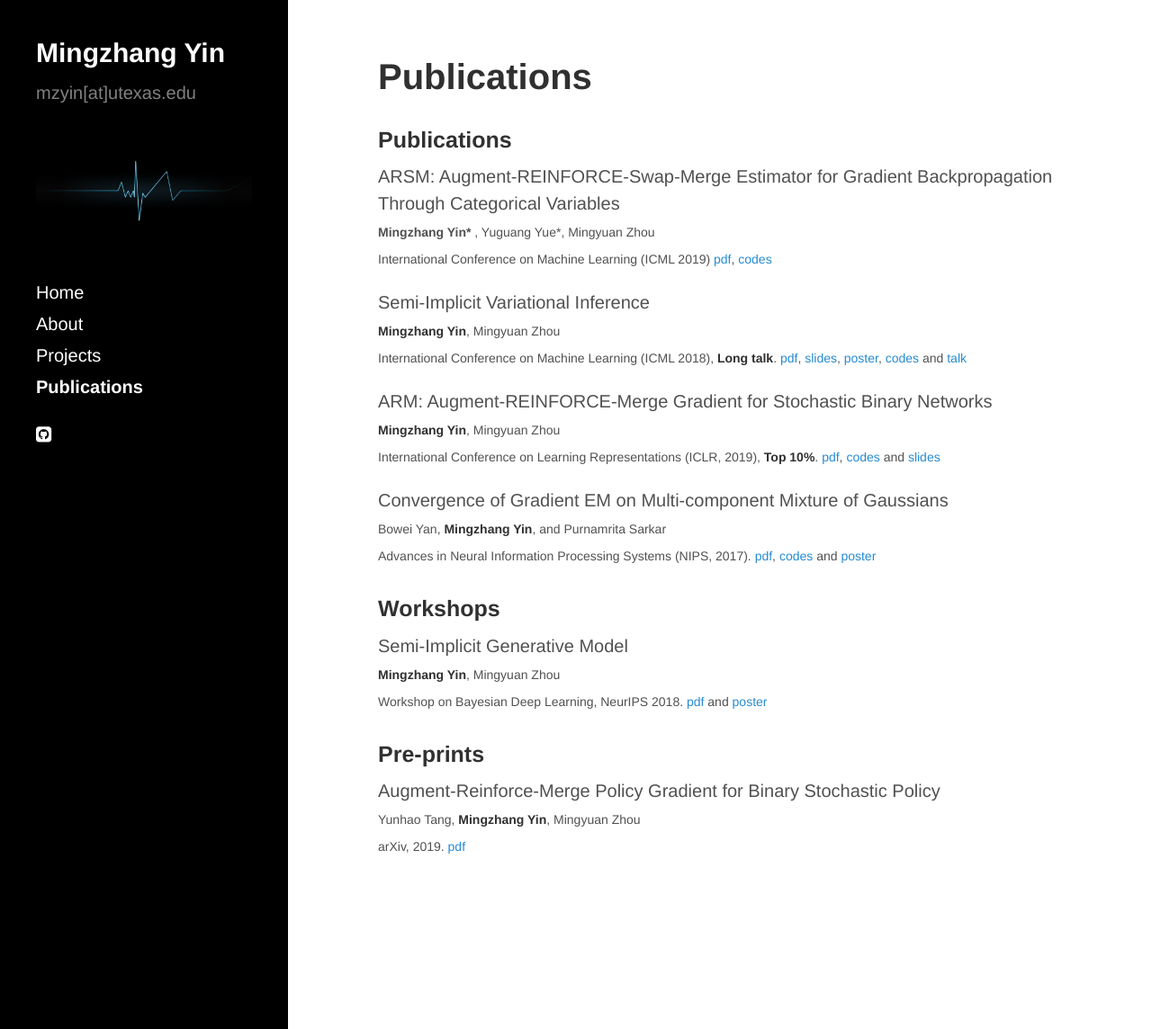
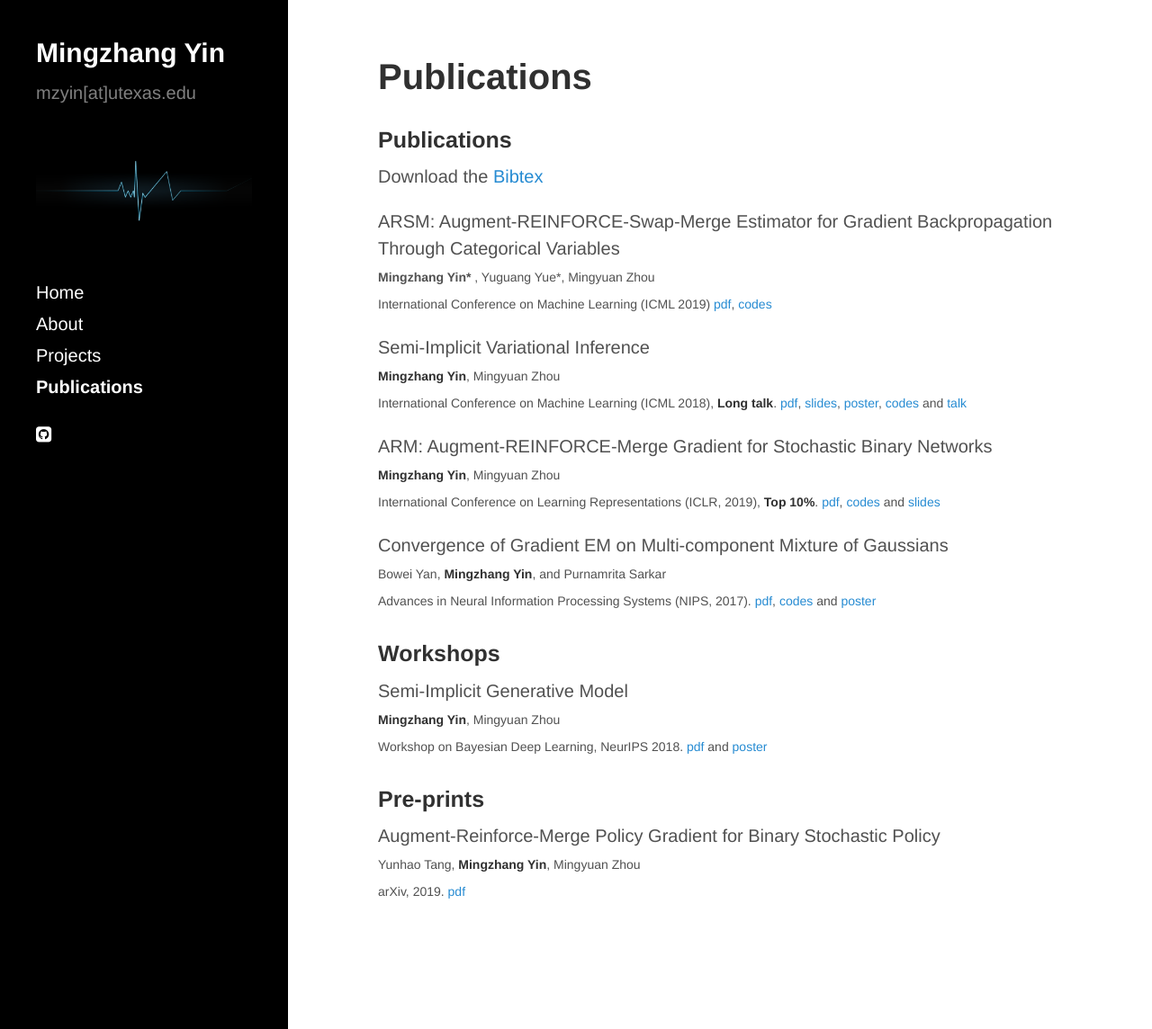
Before and after one commit to mingzhang-yin/mingzhang-yin.github.io, a Jekyll site: the page built from publications.md, in a window 1280 px wide and 1144 px high. Shown: the whole window at 90% size. Built offline with Jekyll 4.4.1, drawn with Linux system fonts in a browser that asks for light colours; nearby versions of some CDN libraries.

Commit message:
Update publications.md

```diff
--- a/publications.md
+++ b/publications.md
@@ -4,6 +4,8 @@
 ---
 
 ### Publications
+
+Download the [Bibtex](https://github.com/mingzhang-yin/mingzhang-yin.github.io/blob/master/assets/pdfs/reference.bib)
 
 ARSM: Augment-REINFORCE-Swap-Merge Estimator for Gradient Backpropagation Through Categorical Variables
 <br> <span style="font-size:14px"> <b>Mingzhang Yin* </b>, Yuguang Yue*, Mingyuan Zhou  <br>
```
